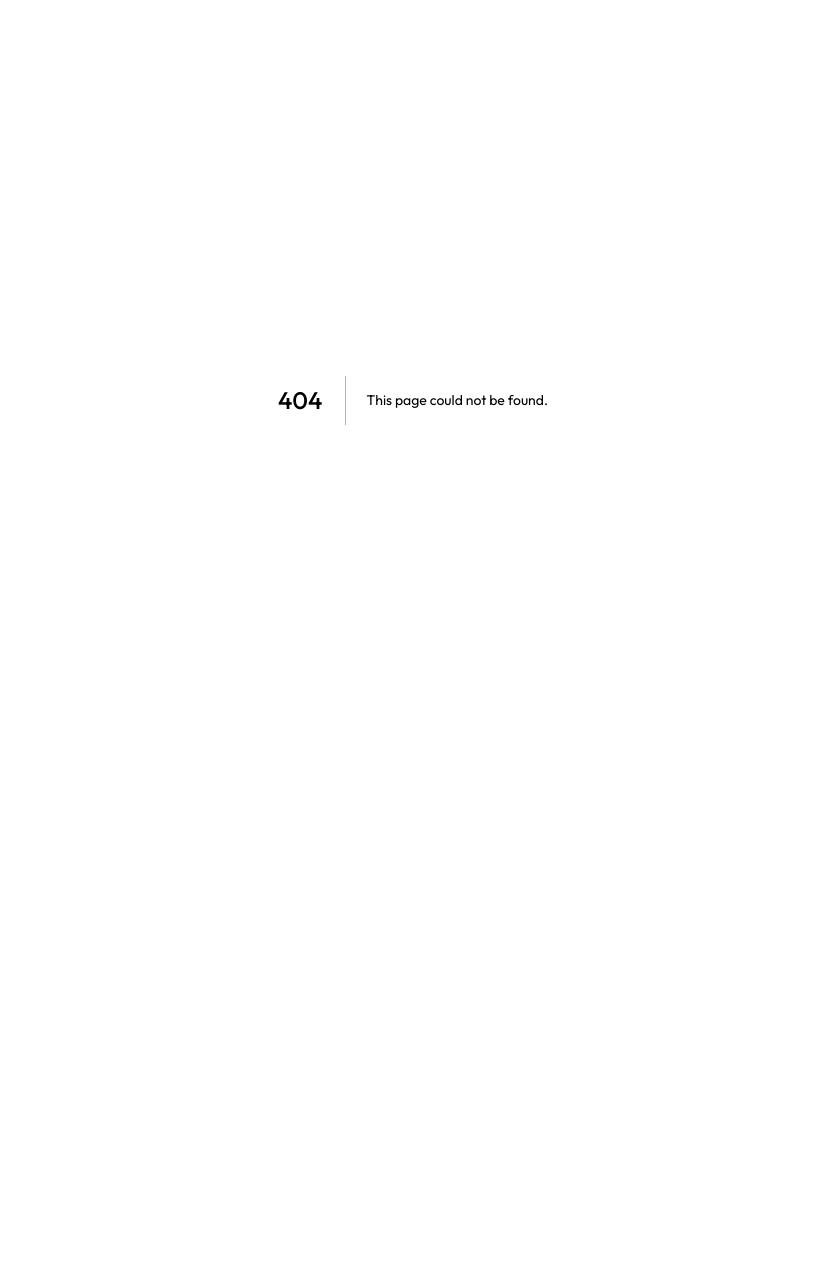
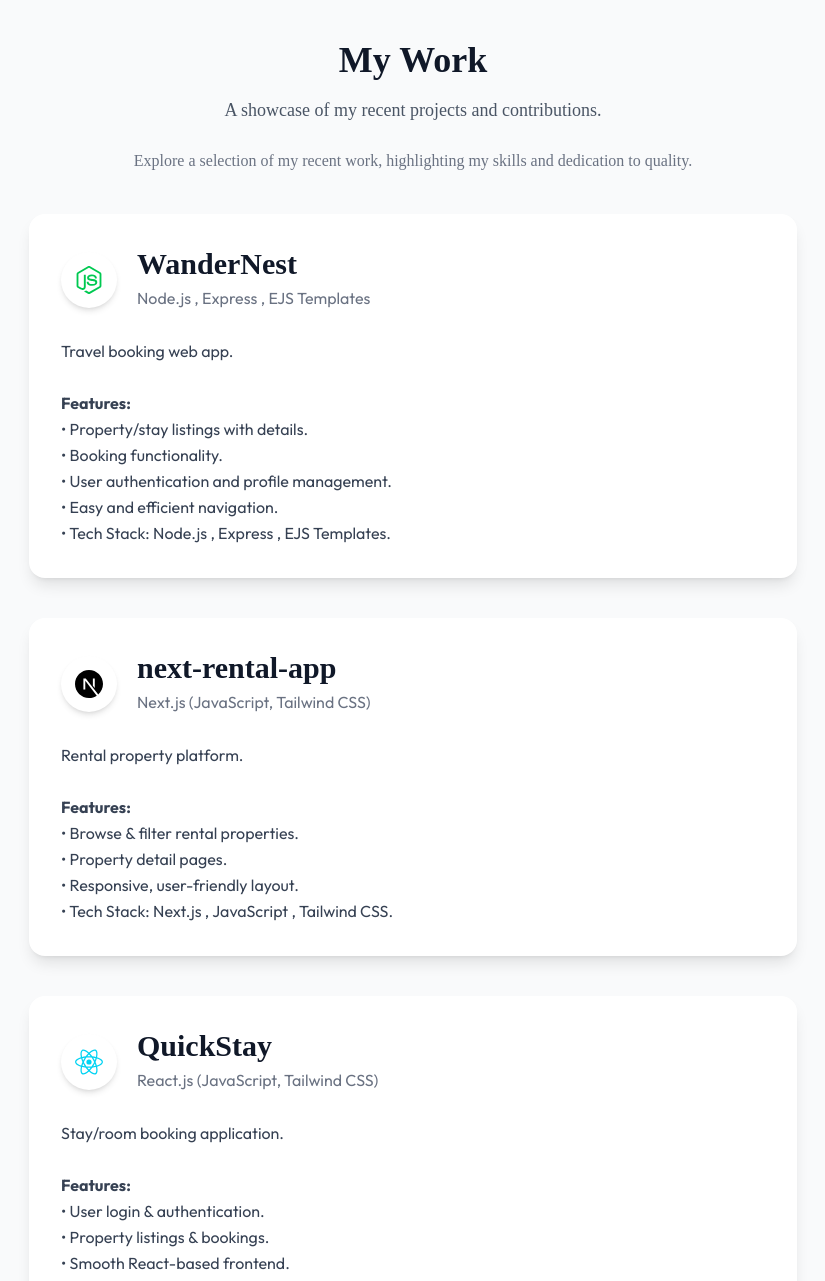
Before and after one commit to Manshavatsh0123/my-portfolio1, a Next.js app: page /work in a window 1280 px wide. Before the commit this address had no page. Shown: the top 1281 px of the page, without its empty margins (227-1052 px from the left). Before the commit the page ends 800 px from the top, so only its background shows below. Built offline with nearby package versions, Linux system fonts and the light colour scheme; a web font is replaced by a local one.

Commit message:
Work-Section

```diff
--- a/app/components/Work.jsx
+++ b/app/components/Work.jsx
@@ -61,7 +61,7 @@ const Work = () => {
 
             <div className="flex justify-center mt-6">
                 <a
-                    href="#"
+                    href="/work"
                     className="inline-flex items-center justify-center text-gray-700 text-sm font-medium px-4 py-2 border border-gray-400 rounded-md hover:text-white hover:bg-gray-800 transition-all duration-300 group"
                 >
                     View All Projects
--- /dev/null
+++ b/app/work/page.jsx
@@ -0,0 +1,221 @@
+import { assets } from '@/assets/assets'
+import Image from 'next/image'
+import React from 'react'
+import { SiJavascript, SiNextdotjs, SiNodedotjs, SiReact } from 'react-icons/si'
+
+const page = () => {
+  return (
+    <div className='w-full px-[12%] py-10 scroll-mt-20 bg-gray-50'>
+      <h1 className="text-center text-3xl sm:text-4xl font-bold Ovo text-gray-900 mb-4">My Work</h1>
+      <p className="text-center mx-auto max-w-2xl text-gray-600 text-base sm:text-lg mt-3 mb-6 Ovo">
+        A showcase of my recent projects and contributions.
+      </p>
+      <p className="text-center mx-auto max-w-2xl text-gray-500 text-sm sm:text-base leading-relaxed Ovo">
+        Explore a selection of my recent work, highlighting my skills and dedication to quality.
+      </p>
+
+      <div className="bg-white backdrop-blur-md p-8 rounded-2xl shadow-lg hover:shadow-2xl transition-all duration-300 max-w-3xl mx-auto mt-10">
+
+
+        <div className="flex items-center mb-6">
+          <div className="w-14 h-14 bg-white rounded-full flex items-center justify-center shadow-md mr-5">
+            <SiNodedotjs className="w-7 h-7 text-green-500" />
+          </div>
+          <div>
+            <h2 className="text-gray-900 text-2xl sm:text-3xl font-bold Ovo">WanderNest</h2>
+            <span className="text-gray-500 text-sm sm:text-base">Node.js , Express , EJS Templates</span>
+          </div>
+        </div>
+
+        <p className="text-gray-700 text-sm sm:text-base whitespace-pre-line leading-relaxed">
+          Travel booking web app.{"\n\n"}
+          <strong>Features:</strong>{"\n"}
+          • Property/stay listings with details.{"\n"}
+          • Booking functionality.{"\n"}
+          • User authentication and profile management.{"\n"}
+          • Easy and efficient navigation.{"\n"}
+          • Tech Stack: Node.js , Express , EJS Templates.
+        </p>
+      </div>
+
+      <div className="bg-white backdrop-blur-md p-8 rounded-2xl shadow-lg hover:shadow-2xl transition-all duration-300 max-w-3xl mx-auto mt-10">
+
+
+        <div className="flex items-center mb-6">
+          <div className="w-14 h-14 bg-white rounded-full flex items-center justify-center shadow-md mr-5">
+            <SiNextdotjs className="w-7 h-7 text-black" />
+          </div>
+          <div>
+            <h2 className="text-gray-900 text-2xl sm:text-3xl font-bold Ovo">next-rental-app</h2>
+            <span className="text-gray-500 text-sm sm:text-base">Next.js (JavaScript, Tailwind CSS)</span>
+          </div>
+        </div>
+
+        <p className="text-gray-700 text-sm sm:text-base whitespace-pre-line leading-relaxed">
+          Rental property platform.{"\n\n"}
+          <strong>Features:</strong>{"\n"}
+          • Browse & filter rental properties.{"\n"}
+          • Property detail pages.{"\n"}
+          • Responsive, user-friendly layout.{"\n"}
+          • Tech Stack: Next.js , JavaScript , Tailwind CSS.
+        </p>
+
+      </div>
+
+      <div className="bg-white backdrop-blur-md p-8 rounded-2xl shadow-lg hover:shadow-2xl transition-all duration-300 max-w-3xl mx-auto mt-10">
+
+
+        <div className="flex items-center mb-6">
+          <div className="w-14 h-14 bg-white rounded-full flex items-center justify-center shadow-md mr-5">
+            <SiReact className="w-7 h-7 text-cyan-400" />
+          </div>
+          <div>
+            <h2 className="text-gray-900 text-2xl sm:text-3xl font-bold Ovo">QuickStay</h2>
+            <span className="text-gray-500 text-sm sm:text-base">React.js (JavaScript, Tailwind CSS)</span>
+          </div>
+        </div>
+
+        <p className="text-gray-700 text-sm sm:text-base whitespace-pre-line leading-relaxed">
+          Stay/room booking application.{"\n\n"}
+          <strong>Features:</strong>{"\n"}
+          • User login & authentication.{"\n"}
+          • Property listings & bookings.{"\n"}
+          • Smooth React-based frontend.{"\n"}
+          • Tech Stack: React.js, JavaScript, Tailwind CSS.
+        </p>
+
+      </div>
+
+      <div className="bg-white backdrop-blur-md p-8 rounded-2xl shadow-lg hover:shadow-2xl transition-all duration-300 max-w-3xl mx-auto mt-10">
+
+
+        <div className="flex items-center mb-6">
+          <div className="w-14 h-14 bg-white rounded-full flex items-center justify-center shadow-md mr-5">
+            <SiReact className="w-7 h-7 text-cyan-400" />
+          </div>
+          <div>
+            <h2 className="text-gray-900 text-2xl sm:text-3xl font-bold Ovo">UberGo</h2>
+            <span className="text-gray-500 text-sm sm:text-base">MERN Stack(React.js frontend, Express.js backend, MongoDB)</span>
+          </div>
+        </div>
+
+        <p className="text-gray-700 text-sm sm:text-base whitespace-pre-line leading-relaxed">
+          Cab booking app inspired by Uber.{"\n\n"}
+          <strong>Features:</strong>{"\n"}
+          • Real-time ride updates (Socket.io).{"\n"}
+          • Fare calculation system.{"\n"}
+          • Ride confirmation flow.{"\n"}
+          • Tech Stack: React.js, Express , Socket.io , MongoDB , Axios.
+        </p>
+
+      </div>
+
+      <div className="bg-white backdrop-blur-md p-8 rounded-2xl shadow-lg hover:shadow-2xl transition-all duration-300 max-w-3xl mx-auto mt-10">
+
+
+        <div className="flex items-center mb-6">
+          <div className="w-14 h-14 bg-white rounded-full flex items-center justify-center shadow-md mr-5">
+            <SiReact className="w-7 h-7 text-cyan-400" />
+          </div>
+          <div>
+            <h2 className="text-gray-900 text-2xl sm:text-3xl font-bold Ovo">ReactCart</h2>
+            <span className="text-gray-500 text-sm sm:text-base">React.js</span>
+          </div>
+        </div>
+
+        <p className="text-gray-700 text-sm sm:text-base whitespace-pre-line leading-relaxed">
+          Shopping cart system.{"\n\n"}
+          <strong>Features:</strong>{"\n"}
+          • Product listing and details.{"\n"}
+          • Shopping cart functionality.{"\n"}
+          • Tech Stack: React.js, JavaScript, Tailwind CSS.
+        </p>
+
+      </div>
+
+      <div className="bg-white backdrop-blur-md p-8 rounded-2xl shadow-lg hover:shadow-2xl transition-all duration-300 max-w-3xl mx-auto mt-10">
+
+
+        <div className="flex items-center mb-6">
+          <div className="w-14 h-14 bg-white rounded-full flex items-center justify-center shadow-md mr-5">
+            <SiJavascript className="w-7 h-7 text-yellow-400" />
+          </div>
+          <div>
+            <h2 className="text-gray-900 text-2xl sm:text-3xl font-bold Ovo">E-Commerce</h2>
+            <span className="text-gray-500 text-sm sm:text-base">HTML, CSS, JavaScript</span>
+          </div>
+        </div>
+
+        <p className="text-gray-700 text-sm sm:text-base whitespace-pre-line leading-relaxed">
+          Basic e-commerce site.{"\n\n"}
+          <strong>Features:</strong>{"\n"}
+          • Product listing and details.{"\n"}
+          • Shopping cart functionality.{"\n"}
+          • Tech Stack: HTML, CSS, JavaScript.
+        </p>
+      </div>
+
+      <div className="bg-white backdrop-blur-md p-8 rounded-2xl shadow-lg hover:shadow-2xl transition-all duration-300 max-w-3xl mx-auto mt-10">
+
+
+        <div className="flex items-center mb-6">
+          <div className="w-14 h-14 bg-white rounded-full flex items-center justify-center shadow-md mr-5">
+            <SiJavascript className="w-7 h-7 text-yellow-400" />
+          </div>
+          <div>
+            <h2 className="text-gray-900 text-2xl sm:text-3xl font-bold Ovo">90s-Melody-Hub</h2>
+            <span className="text-gray-500 text-sm sm:text-base">HTML, CSS, JavaScript</span>
+          </div>
+        </div>
+
+        <p className="text-gray-700 text-sm sm:text-base whitespace-pre-line leading-relaxed">
+          Front-end clone of Spotify.{"\n\n"}
+          <strong>Features:</strong>{"\n"}
+          • Play and browse songs.{"\n"}
+          • Play and browse songs.{"\n"}
+          • 90s-inspired UI design.{"\n"}
+          • Tech Stack: HTML, CSS, JavaScript.
+        </p>
+      </div>
+
+      <div className="bg-white backdrop-blur-md p-8 rounded-2xl shadow-lg hover:shadow-2xl transition-all duration-300 max-w-3xl mx-auto mt-10">
+
+        <div className="flex items-center mb-6">
+          <div className="w-14 h-14 bg-white rounded-full flex items-center justify-center shadow-md mr-5">
+            <SiJavascript className="w-7 h-7 text-yellow-400" />
+          </div>
+          <div>
+            <h2 className="text-gray-900 text-2xl sm:text-3xl font-bold Ovo">
+              Clone
+            </h2>
+            <span className="text-gray-500 text-sm sm:text-base">HTML, CSS, JavaScript</span>
+          </div>
+        </div>
+
+        <p className="text-gray-700 text-sm sm:text-base whitespace-pre-line leading-relaxed">
+          Front-end clone of Spotify.{"\n\n"}
+          <strong>Features:</strong>{"\n"}
+          • Music player interface.{"\n"}
+          • Playlist and song list layout.{"\n"}
+          • Tech Stack: HTML, CSS, JavaScript.
+        </p>
+
+
+      </div>
+
+      <div className="flex justify-center mt-10">
+        <a
+          href="/"
+          className="px-8 py-3 border rounded-full border-gray-500 flex items-center gap-2 hover:bg-gray-100 transition text-base font-medium"
+        >
+          Back to Home Page
+          <Image src={assets.arrow_icon} alt="Home" className="w-5" />
+        </a>
+      </div>
+
+
+    </div>
+  )
+}
+
+export default page
```
Also changed, not shown: 2 other files (tests, documents, lock files or other folders).
